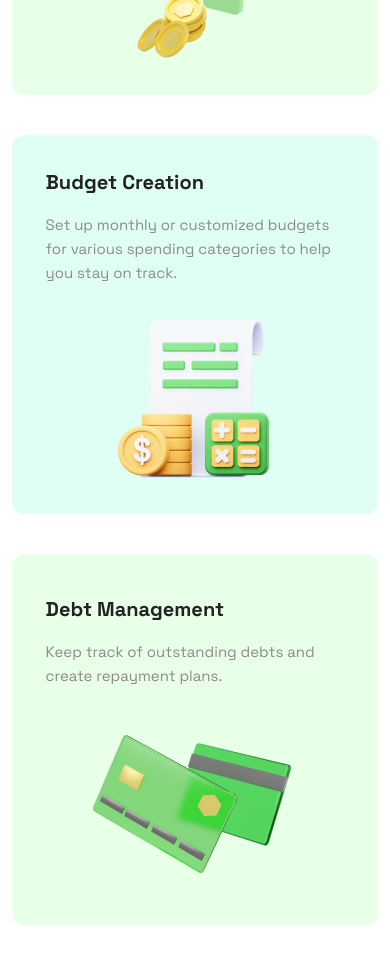
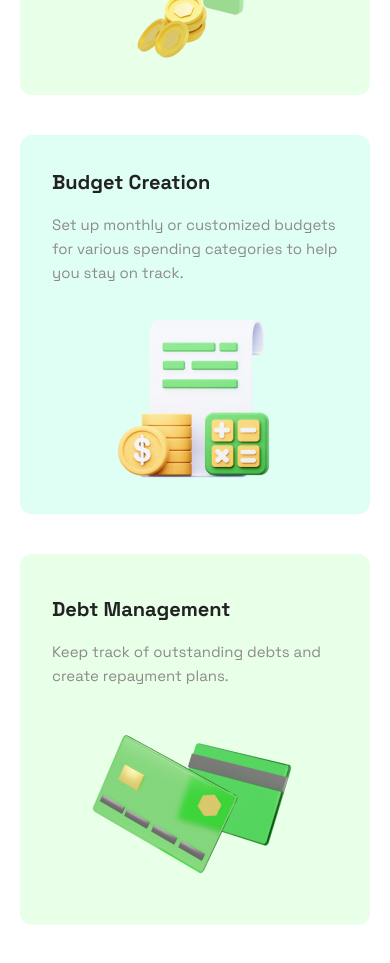
Before and after one commit to abdrzqsalihu/wallet-centry, a React (Vite) app: page / in a window 390 px wide. Shown: the part 2900-3863 px from the top of the page. Built offline with nearby package versions, Linux system fonts and the light colour scheme.

Commit message:
adjusted the width of the features on small screen.

```diff
--- a/src/components/Features.jsx
+++ b/src/components/Features.jsx
@@ -7,7 +7,7 @@ function Features() {
         <h1 className="font-primary font-bold text-[#222] text-[32px] md:text-[40px] leading-normal text-center">Our Key Features</h1>
         <p className="font-primary font-normal text-[#8D8A8A] text-[16px] md:text-[18px] leading-[24px] text-center md:w-[917px] mx-auto mt-4 px-4">Simplifying budgeting and putting you in control of your finances. See how our tools make money management effortless</p>
 
-        <div className="flex flex-col md:flex-row justify-center mt-16 gap-10 mx-auto">
+        <div className="flex flex-col md:flex-row justify-center mt-16 px-2 gap-10 mx-auto">
               <div className="flex flex-col">
                   <div className="bg-[#E8FFE8] rounded-xl py-8 px-[2rem] md:p-10 transform transition-transform hover:scale-105 duration-500 cursor-pointer">
                       <h1 className="font-primary font-semibold text-[20px] md:text-[24px] text-[#222] leading-normal md:max-w-[216px]">Income & Expense Tracking</h1>
@@ -18,7 +18,7 @@ function Features() {
                   </div>
               </div>
               <div className="flex flex-col ">
-              <div className="bg-[#DFFFF4] rounded-xl py-8 px-[2.1rem] md:p-10 transform transition-transform hover:scale-105 duration-500 cursor-pointer">
+              <div className="bg-[#DFFFF4] rounded-xl py-8 px-[2rem] md:p-10 transform transition-transform hover:scale-105 duration-500 cursor-pointer">
                       <h1 className="font-primary font-semibold text-[20px] md:text-[24px] text-[#222] leading-normal">Budget Creation</h1>
                       <p className="font-primary font-normal text-[15px] text-[#8D8A8A] leading-[24px] mt-4 md:max-w-[293px]">Set up monthly or customized budgets for various spending categories to help you stay on track.</p>
                       <div className="pt-7 md:py-10">
@@ -27,7 +27,7 @@ function Features() {
                   </div>
               </div>
               <div className="flex flex-col">
-              <div className="bg-[#E8FFE8] rounded-xl py-10 px-[2.1rem] md:p-10 transform transition-transform hover:scale-105 duration-500 cursor-pointer">
+              <div className="bg-[#E8FFE8] rounded-xl py-10 px-[2rem] md:p-10 transform transition-transform hover:scale-105 duration-500 cursor-pointer">
                       <h1 className="font-primary font-semibold text-[20px] md:text-[24px] text-[#222] leading-normal">Debt Management</h1>
                       <p className="font-primary font-normal text-[15px] text-[#8D8A8A] leading-[24px] mt-4 md:max-w-[293px]">Keep track of outstanding debts and create repayment plans.</p>
                       <div className="pt-10 md:py-14">
```
